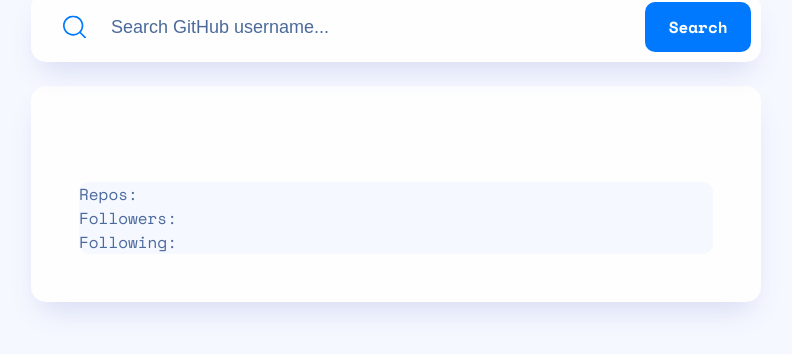
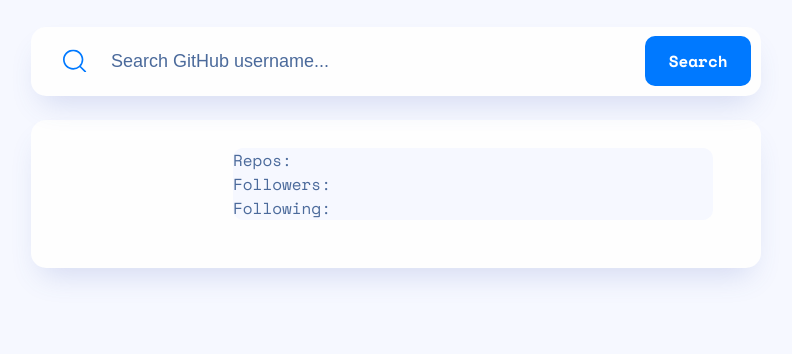
Before and after one commit to cganzon/devfinder, a plain HTML site: page index.html in a window 1280 px wide. Shown: the part 290-644 px from the top of the page, without its empty margins (244-1036 px from the left). Drawn offline with nearby package versions, Linux system fonts and the light colour scheme; no server answers.

Commit message:
Style the user bottom section for desktop

```diff
--- a/css/styles.css
+++ b/css/styles.css
@@ -220,7 +220,6 @@ button:hover {
 .user-top {
     display: flex;
     gap: 19px;
-    margin-bottom: 33px;
 }
 
 .user-avatar {
@@ -245,6 +244,10 @@ button:hover {
     line-height: 19.25px;
 }
 
+.user-bottom {
+    margin-top: 33px;
+}
+
 .user-stats {
     background-color: var(--bg-main);
     border-radius: 10px;
@@ -263,7 +266,6 @@ button:hover {
     .user-top {
         gap: 37px;
         align-items: center;
-        margin-bottom: 24px;
     }
 
     .user-avatar {
@@ -283,6 +285,10 @@ button:hover {
     .joined {
         font-size: 15px;
         line-height: 22.22px;
+    }
+
+    .user-bottom {
+        margin-top: 24px;
     }
 }
 
@@ -304,4 +310,10 @@ button:hover {
     .joined {
         margin-top: 10px;
     }
+
+    .user-bottom {
+        width: 480px;
+        margin-left: auto;
+        margin-top: -44px;
+    }
 }
--- a/index.html
+++ b/index.html
@@ -38,11 +38,13 @@
           <p class="joined"></p>
         </div>
       </div>
-      <p class="bio"></p>
-      <div class="user-stats">
-        <p class="repos">Repos: <span class="stat repos-num"></span></p>
-        <p class="followers">Followers: <span class="stat followers-num"></span></p>
-        <p class="following">Following: <span class="stat following-num"></span></p>
+      <div class="user-bottom">
+        <p class="bio"></p>
+        <div class="user-stats">
+          <p class="repos">Repos: <span class="stat repos-num"></span></p>
+          <p class="followers">Followers: <span class="stat followers-num"></span></p>
+          <p class="following">Following: <span class="stat following-num"></span></p>
+        </div>
       </div>
     </section>
   </main>
```
